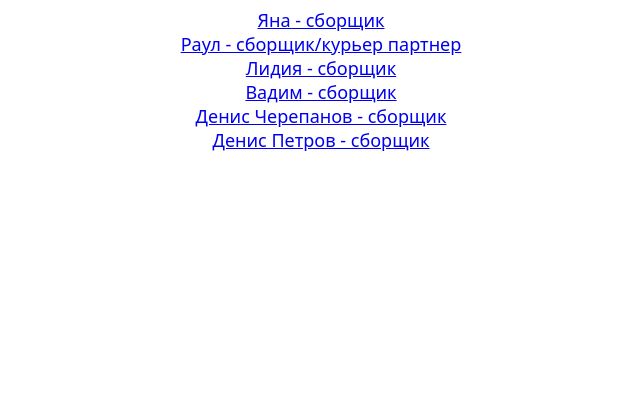
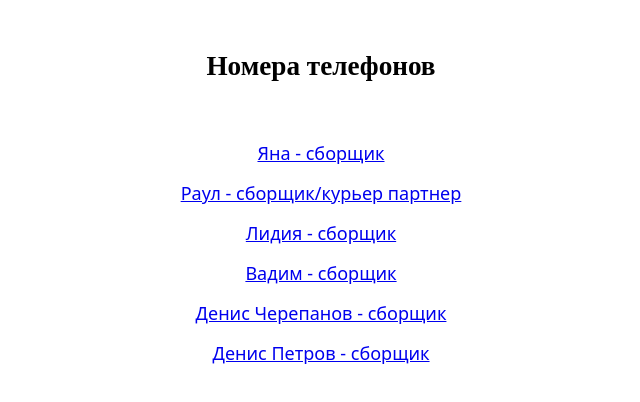
Before and after one commit to kinssss/samokat, a plain HTML site: page index.html in a window 1280 px wide. Shown: the whole page, without its empty margins (319-959 px from the left). Drawn offline with Linux system fonts and the light colour scheme.

Commit message:
index.html

```diff
--- a/index.html
+++ b/index.html
@@ -8,12 +8,13 @@
 </head>
 <body>
     <div class="group">
-        <a class="text" href="tel:89954841044">Яна - сборщик</a>
-        <a class="text" href="tel:89526553102">Раул - сборщик/курьер партнер</a>
-        <a class="text" href="tel:89124974936">Лидия - сборщик</a>
-        <a class="text" href="tel:89194688581">Вадим - сборщик</a>
-        <a class="text" href="tel:89028011590">Денис Черепанов - сборщик</a>
-        <a class="text" href="tel:89526527838">Денис Петров - сборщик</a>
+        <p class="zagolovok"><b>Номера телефонов</b></p>
+        <a class="text" style="padding-bottom: 1rem; padding-top: 1rem;" href="tel:89954841044">Яна - сборщик</a>
+        <a class="text" style="padding-bottom: 1rem;" href="tel:89526553102">Раул - сборщик/курьер партнер</a>
+        <a class="text" style="padding-bottom: 1rem;" href="tel:89124974936">Лидия - сборщик</a>
+        <a class="text" style="padding-bottom: 1rem;" href="tel:89194688581">Вадим - сборщик</a>
+        <a class="text" style="padding-bottom: 1rem;" href="tel:89028011590">Денис Черепанов - сборщик</a>
+        <a class="text" style="padding-bottom: 1rem;" href="tel:89526527838">Денис Петров - сборщик</a>
     </div>
 </body>
 </html>
```
